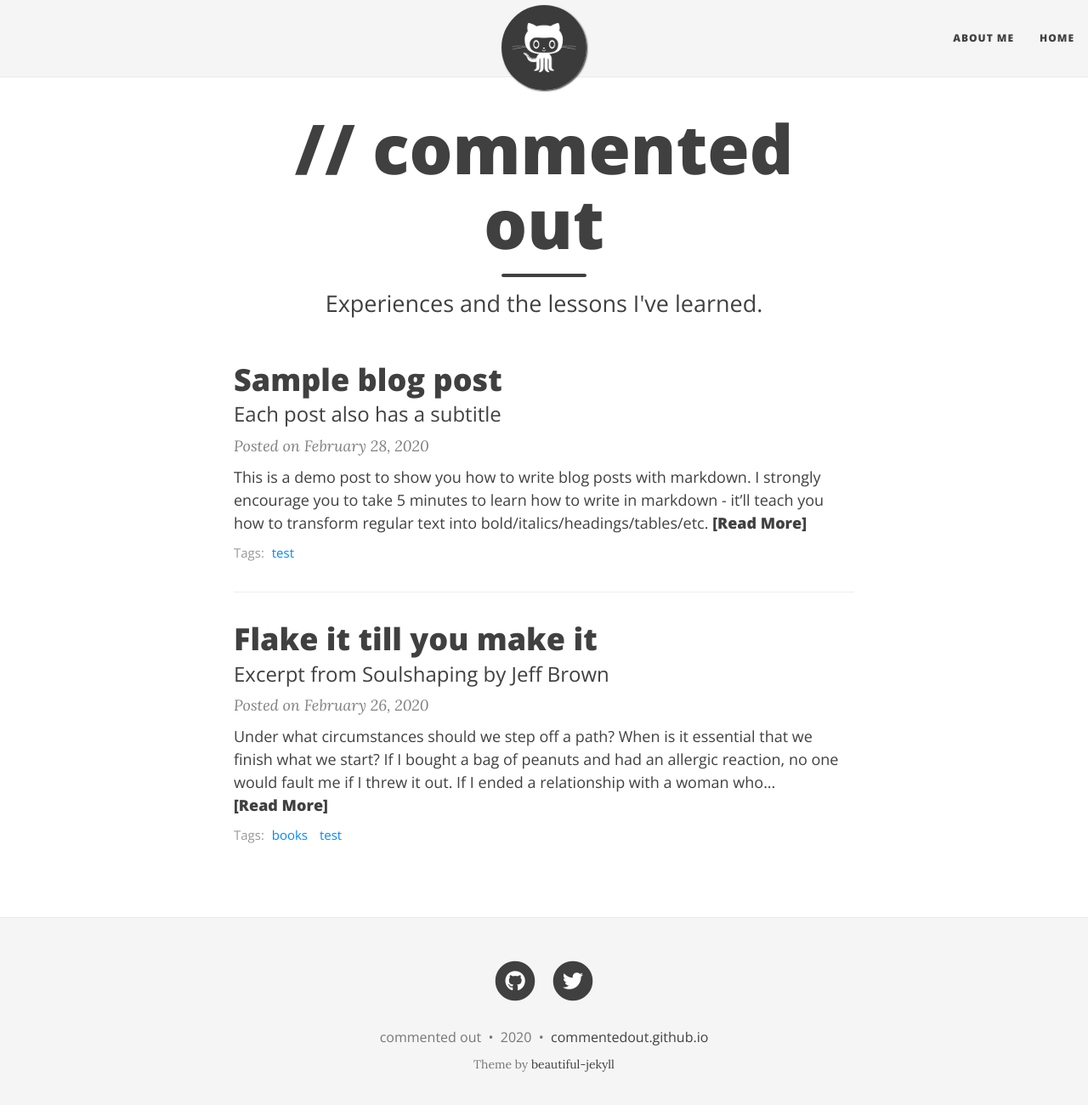
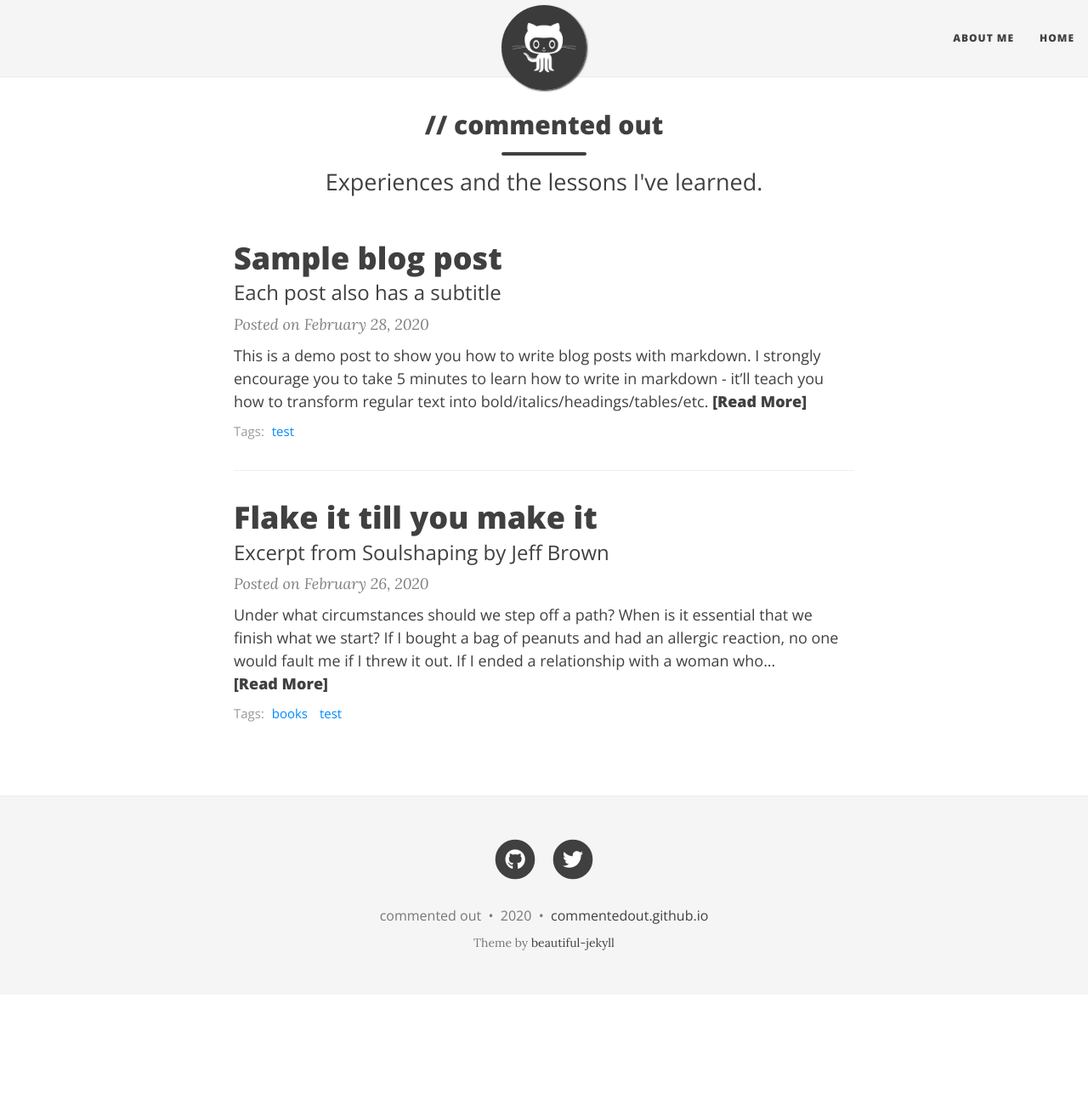
Before and after one commit to commentedout/commentedout.github.io, a Jekyll site: the page built from index.html, in a window 1280 px wide and 1313 px high. Shown: the top 1300 px of the window at 85% size. Built offline with Jekyll 4.4.1, drawn with Linux system fonts in a browser that asks for light colours; nearby versions of some CDN libraries; the list of posts is cut into pages by our own code.

Commit message:
changed title font size

```diff
--- a/_includes/header.html
+++ b/_includes/header.html
@@ -27,7 +27,7 @@
     <div class="row">
       <div class="col-xl-8 offset-xl-2 col-lg-10 offset-lg-1">
         <div class="{{ include.type }}-heading">
-          <h1>{% if page.title %}{{ page.title }}{% else %}<br/>{% endif %}</h1>
+          <h2>{% if page.title %}{{ page.title }}{% else %}<br/>{% endif %}</h2>
       {% if page.subtitle %}
         {% if include.type == "page" %}
             <hr class="small">
@@ -55,7 +55,7 @@
     <div class="row">
       <div class="col-xl-8 offset-xl-2 col-lg-10 offset-lg-1">
         <div class="{{ include.type }}-heading">
-          <h1>{% if page.title %}{{ page.title }}{% else %}<br/>{% endif %}</h1>
+          <h2>{% if page.title %}{{ page.title }}{% else %}<br/>{% endif %}</h2>
       {% if page.subtitle %}
         {% if include.type == "page" %}
             <hr class="small">
```
